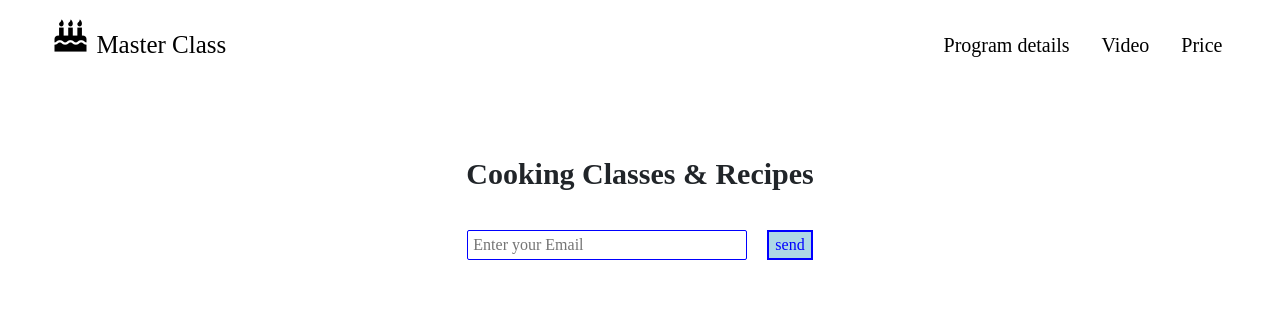
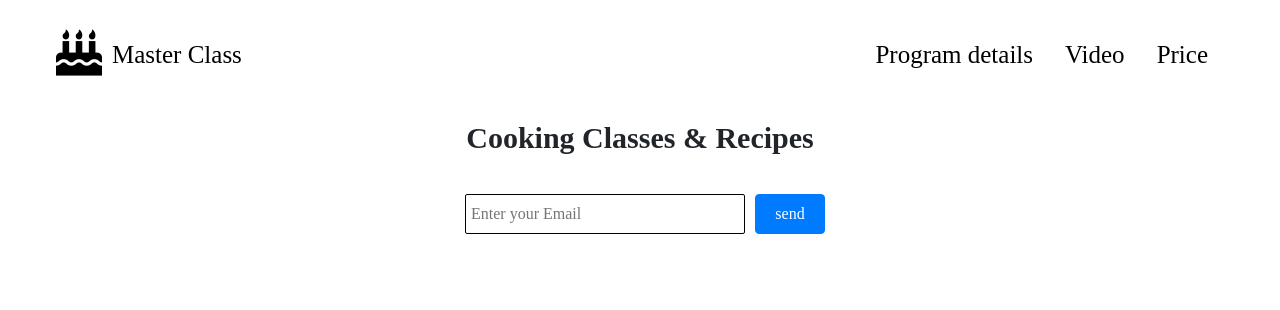
Before and after one commit to irenekochetkova/Build_a_Product_Landing_Page, a plain HTML site: page index.html in a window 1280 px wide. Shown: the top 310 px of the page. Drawn offline with nearby package versions, Linux system fonts and the light colour scheme.

Commit message:
finished project

```diff
--- a/index.html
+++ b/index.html
@@ -12,12 +12,11 @@
     <link rel="stylesheet" href="landing_page.css">
     <link rel="stylesheet" href="https://cdnjs.cloudflare.com/ajax/libs/font-awesome/4.7.0/css/font-awesome.min.css">
 
-    <title></title>
+    <title>Master Class</title>
   </head>
   <body >
 
-
-<div class="wrapper">
+  <div class="wrapper">
   <header id="header">
    <nav id="nav-bar" class="navbar sticky-top navbar-light">
       <div class="header-img">
@@ -38,9 +37,7 @@
       </ul>
     </nav>
   </header>
-
   <div class="container"></div>
-
   <section id="program">
     <div class="container">
       <h3>Cooking Classes & Recipes</h3>
@@ -49,7 +46,7 @@
         <div class="">
           <input type="email" name="email" id="email" class="input-field" required placeholder="Enter your Email">
         </div>
-         <button id="submit" type="submit">send</button>
+         <button id="submit" class="btn btn-primary" type="submit">send</button>
        </div>
       </form>
       <div class="detailes">
@@ -74,7 +71,6 @@
       </div>
     </div>
   </section>
-
   <section id="video">
     <div class="container" >
       <video width="400" controls>
@@ -83,7 +79,6 @@
       </video>
     </div>
   </section>
-
   <section id="price">
     <div class="container">
       <div class="row">
@@ -115,13 +110,14 @@
     </div>
   </div>
 </div>
-
-
-
     </div>
   </section>
+  </div>
 
-</div>
+   <div class="footer bg-dark">
+    <span>Copyright 2018, Master Class</span>
+  </div>
+
 
 
 
--- a/landing_page.css
+++ b/landing_page.css
@@ -6,12 +6,12 @@ body {
 #header {
   position: fixed;
   top: 0;
-  width: 95%;
-  padding: 12px 0px 0px  0px;
+  width: 100%;
+  padding: 20px 40px 20px  40px;
 }
 
-.fa-2x {
-  font-size: 2em;
+.fa-3x {
+  font-size: 3em;
 }
 
 .header-img i {
@@ -28,10 +28,12 @@ body {
   display: flex;
 }
 
-
+#nav-bar {
+  font-size: 23px;
+}
 .nav-link {
   color: black;
-  font-size: 20px;
+  font-size: 25px;
 }
 
  #box-container {
@@ -41,11 +43,7 @@ body {
     justify-content: center;
   }
 
-.wrapper {
-  padding-left: 3%;
-  padding-right: 3%;
 
-}
 
 .posit {
   display: flex;
@@ -58,15 +56,6 @@ body {
 }
 
 
-.container {
-
-  padding: 12px;
-  text-align: center;
-}
-
-
-
-
 h3 {
   font-weight: bold;
   font-size: 30px;
@@ -75,24 +64,18 @@ h3 {
 }
 
 .input-field {
-  height: 30px;
+  height: 40px;
   width: 280px;
   padding: 5px;
   margin: 10px;
-  border: 1px solid blue;
+  border: 1px solid ;
   border-radius: 2px;
 }
 
 #submit {
-  background-color: lightblue;
-  /*border-radius: 4px;*/
-  color: blue;
-  font-size: 1em;
-  height: 30px;
-  width: auto;
-  margin: 10px;
-  border: 2px solid;
-}
+  height: 40px;
+  width: 70px;
+ }
 
 .detailes {
   margin: 60 40 0 40;
@@ -137,12 +120,20 @@ video {
 #video {
   text-align: center;
 
-  padding: 20 0 20 20;
+  padding: 20 0 90 20;
 }
 
 h4 {
   font-weight: bold;
   font-size: 1.7em;
+}
+
+#price {
+  padding:0 0 20 0;
+}
+
+.card-body {
+  text-align: center;
 }
 
 .card {
@@ -155,3 +146,11 @@ h4 {
   height: 100px;
   text-align: center;
 }
+
+.footer {
+  padding: 20px 40px 20px  40px;
+  bottom:0;
+   width: 100%;
+   color: white;
+   text-align: center;
+}
```
